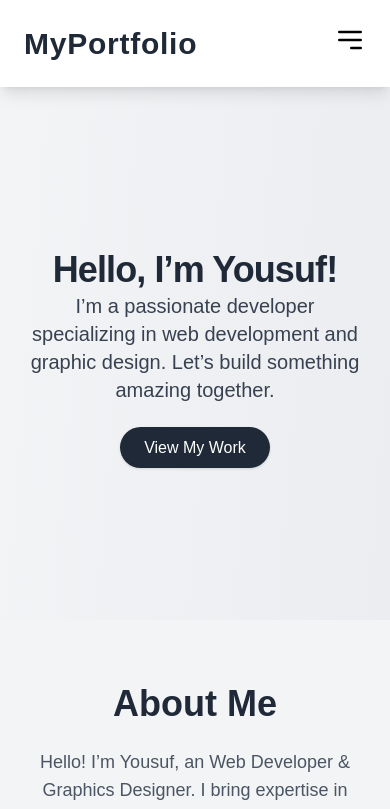
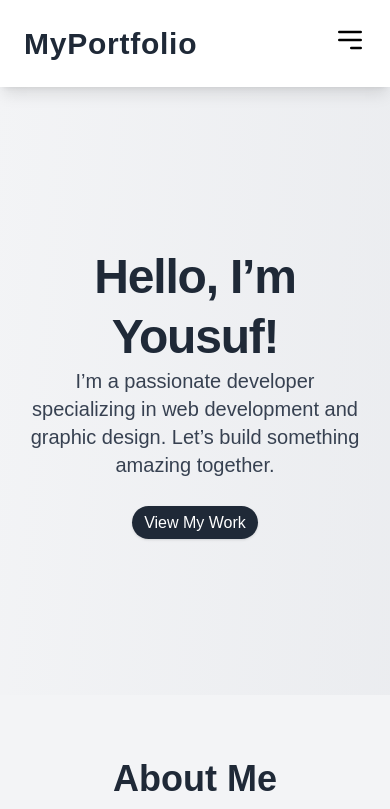
Before and after one commit to ShaikhYousuf39/Portfolio, a Next.js app: page / in a window 390 px wide. Shown: the top 809 px of the page. Built offline with nearby package versions, Linux system fonts and the light colour scheme.

Commit message:
Update page.tsx

```diff
--- a/app/page.tsx
+++ b/app/page.tsx
@@ -56,7 +56,7 @@ export default function Home() {
         className="flex flex-col-reverse md:flex-row items-center justify-around text-center md:text-left py-20 px-6"
       >
         <section className="flex flex-col items-center justify-center text-center py-20">
-          <h1 className="text-4xl md:text-6xl font-bold leading-tight tracking-tight">Hello, I’m Yousuf!</h1>
+          <h1 className="text-5xl md:text-6xl font-bold leading-tight tracking-tight">Hello, I’m Yousuf!</h1>
           <p className="text-xl text-gray-700 max-w-2xl">
             I’m a passionate developer specializing in web development and
             graphic design. Let’s build something amazing together.
@@ -64,7 +64,7 @@ export default function Home() {
           <div className="mt-8">
             <a
               href="#projects"
-              className="px-6 py-3 bg-gray-800 text-white rounded-full shadow hover:bg-gray-900 transition"
+              className="px-3 py-2 md:px-6 md:py-3 bg-gray-800 text-white rounded-full shadow hover:bg-gray-900 transition"
             >
               View My Work
             </a>
```
